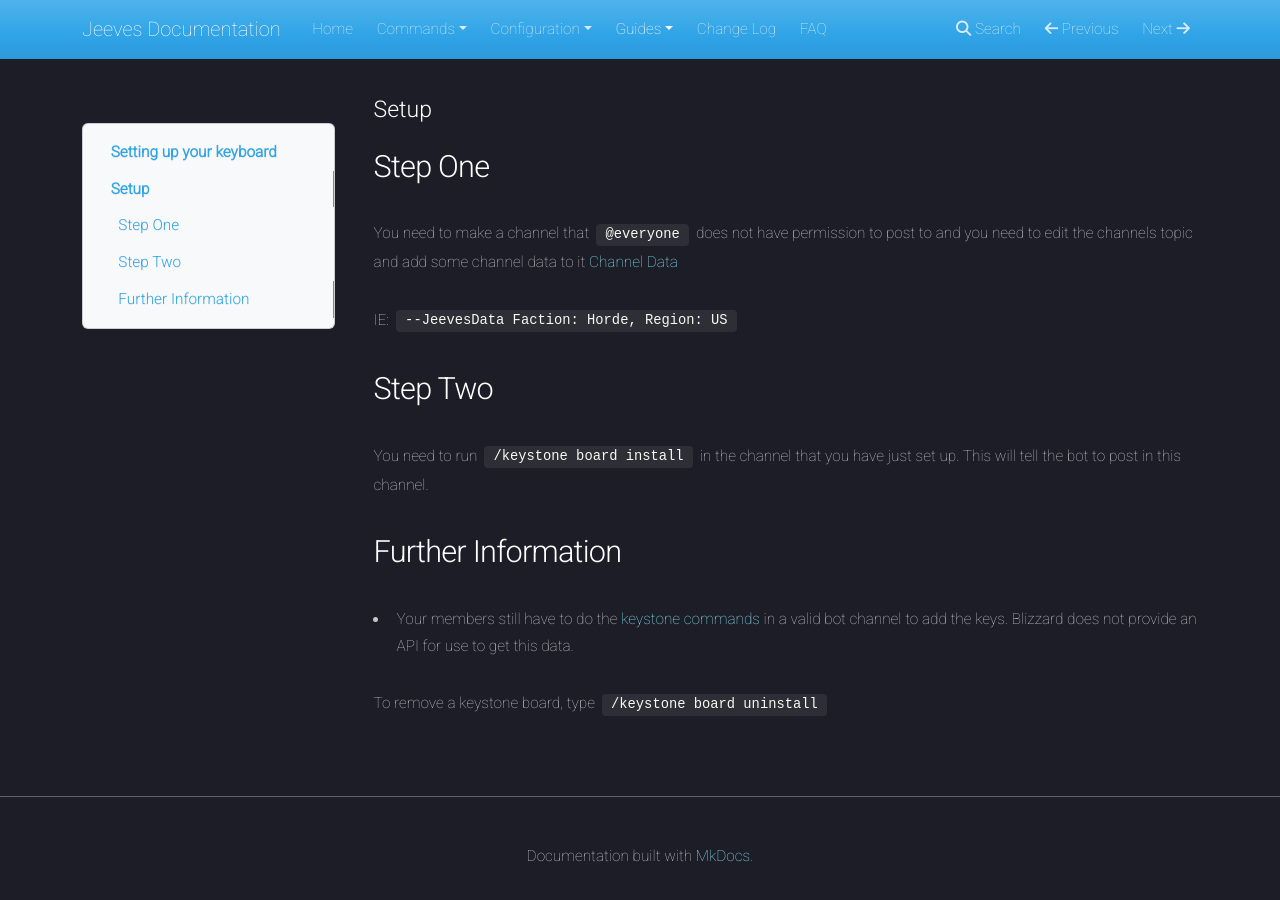
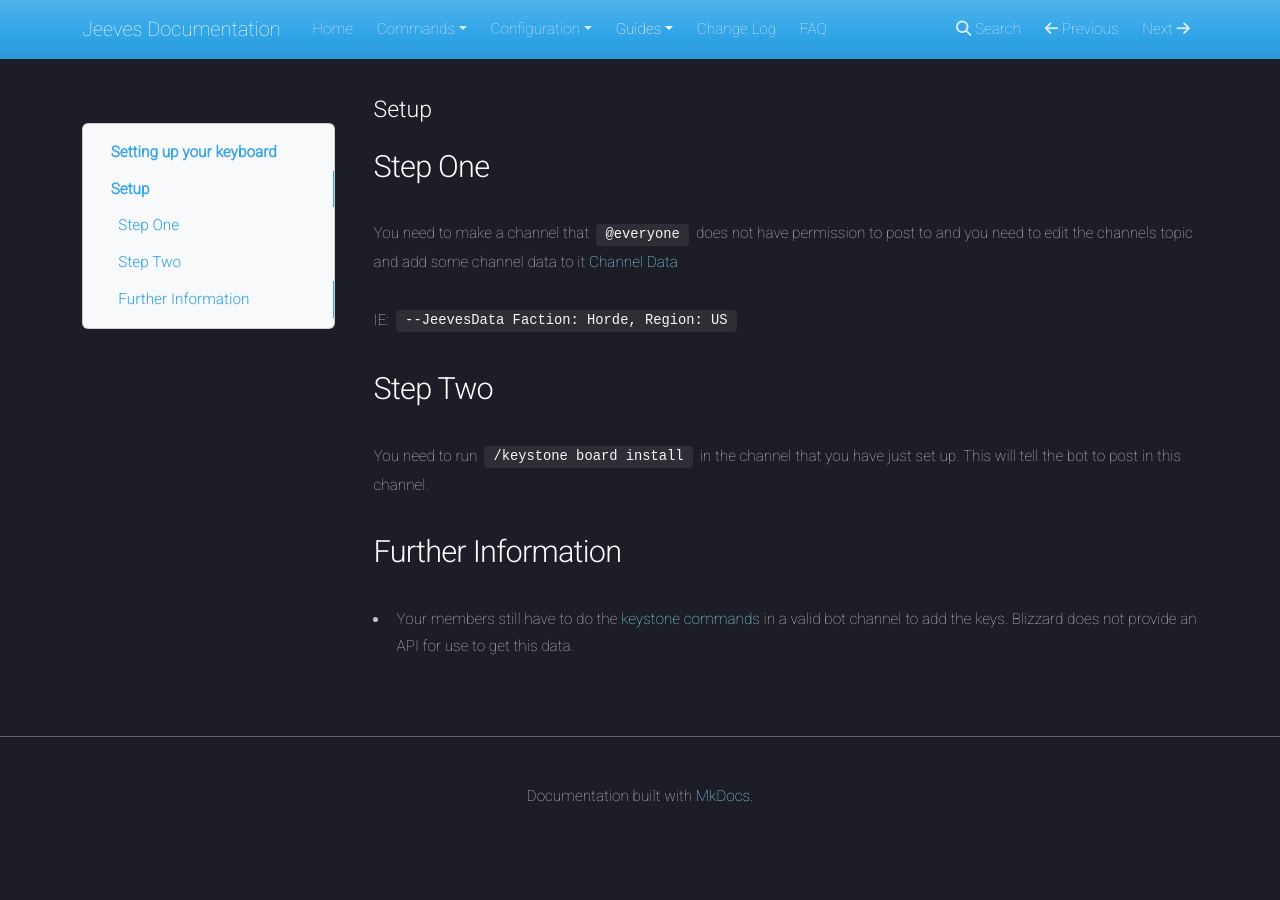
Before and after one commit to TeamJeeves/Jeeves-Bot-Documentation, an MkDocs documentation site: the page built from docs/guides/Setting-Up-A-Board.md, in a window 1280 px wide and 900 px high, scrolled down 648 px. Built offline with MkDocs 1.6.1, drawn with Linux system fonts in a browser that asks for light colours; nearby versions of some CDN libraries; after the commit the page ends 1489 px from its top, so only the background shows below that.

Commit message:
board uninstall message

```diff
--- a/docs/guides/Setting-Up-A-Board.md
+++ b/docs/guides/Setting-Up-A-Board.md
@@ -18,5 +18,3 @@ You need to run ``/keystone board install`` in the channel that you have just se
 
 ## Further Information
 * Your members still have to do the [keystone commands](../commands/warcraft/keystone.md) in a valid bot channel to add the keys. Blizzard does not provide an API for use to get this data.
-
-To remove a keystone board, type `/keystone board uninstall`
```
